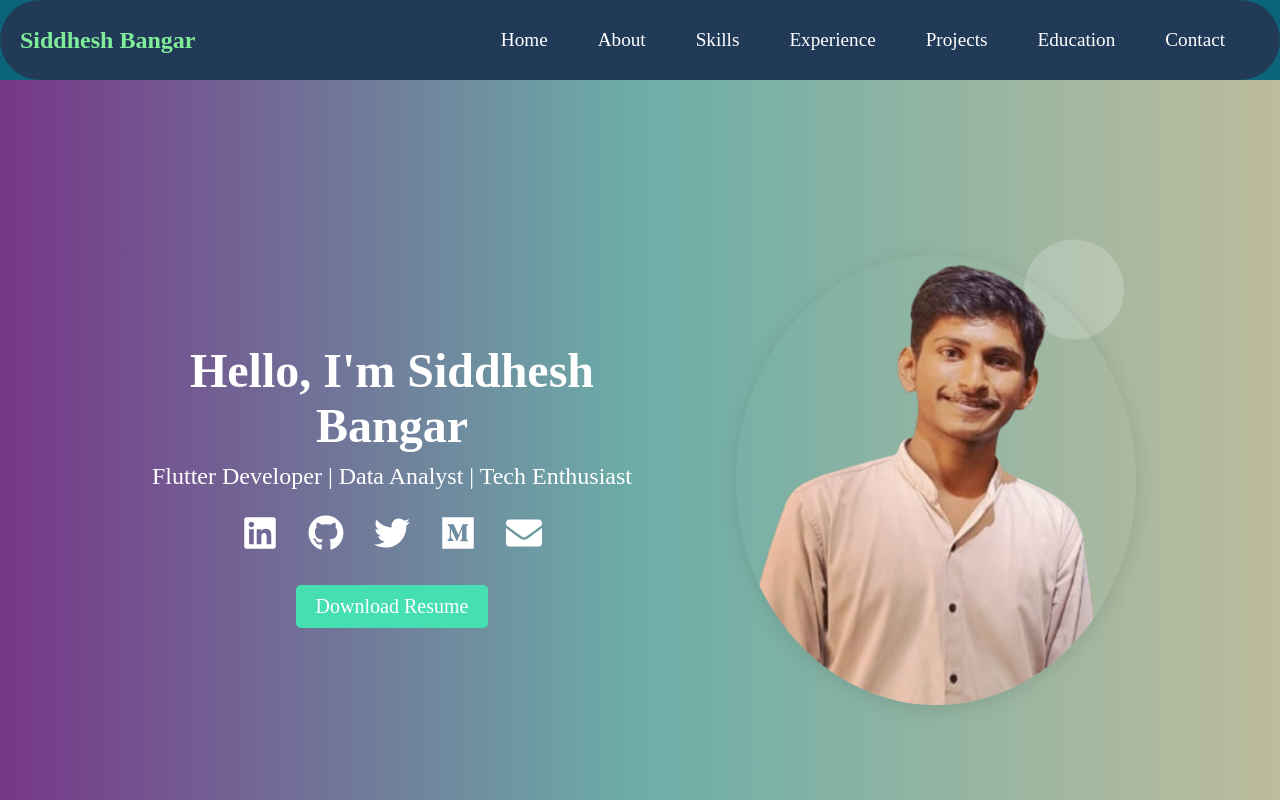
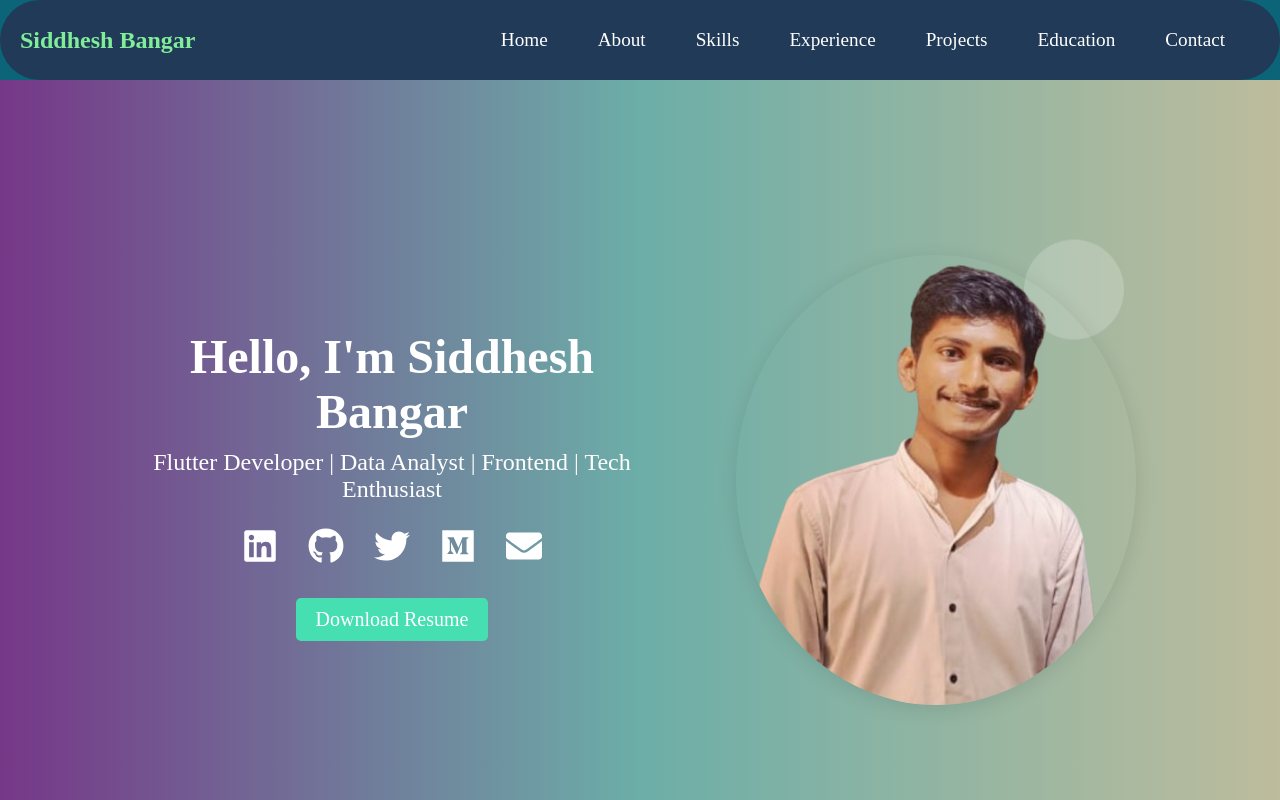
Before and after one commit to Siddheshbangar03/siddheshbangar-portfolio, a React (Create React App) app: page / in a window 1280 px wide. Shown: the top 800 px of the page. Built offline with nearby package versions, Linux system fonts and the light colour scheme.

Commit message:
updated files

```diff
--- a/src/components/Hero.js
+++ b/src/components/Hero.js
@@ -10,7 +10,7 @@ const Hero = () => {
       <div className="hero-content">
         <div className="hero-left">
           <h1 className="name-animation">Hello, I'm Siddhesh Bangar</h1>
-          <p className="fade-in">Flutter Developer | Data Analyst | Tech Enthusiast</p>
+          <p className="fade-in">Flutter Developer | Data Analyst | Frontend | Tech Enthusiast</p>
 
           {/* Social Media Links */}
           <div className="social-links fade-in">
```
